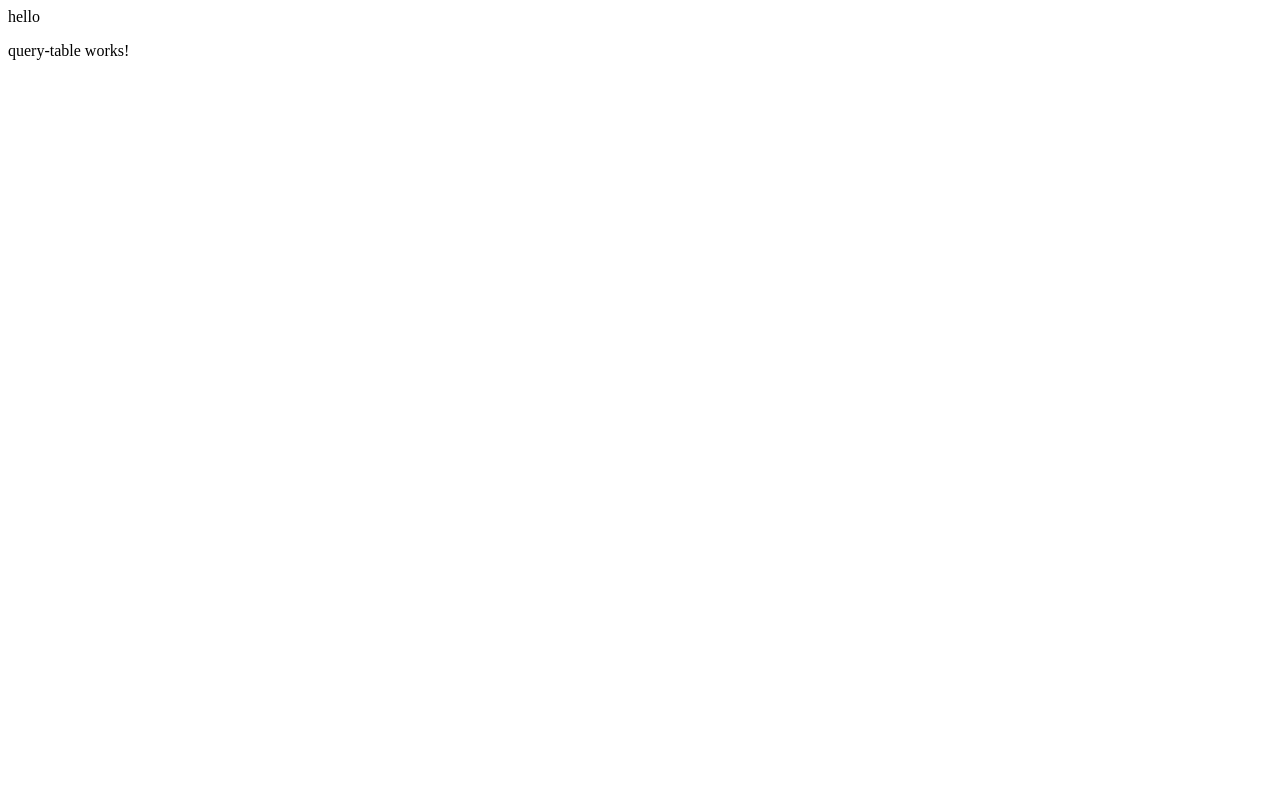
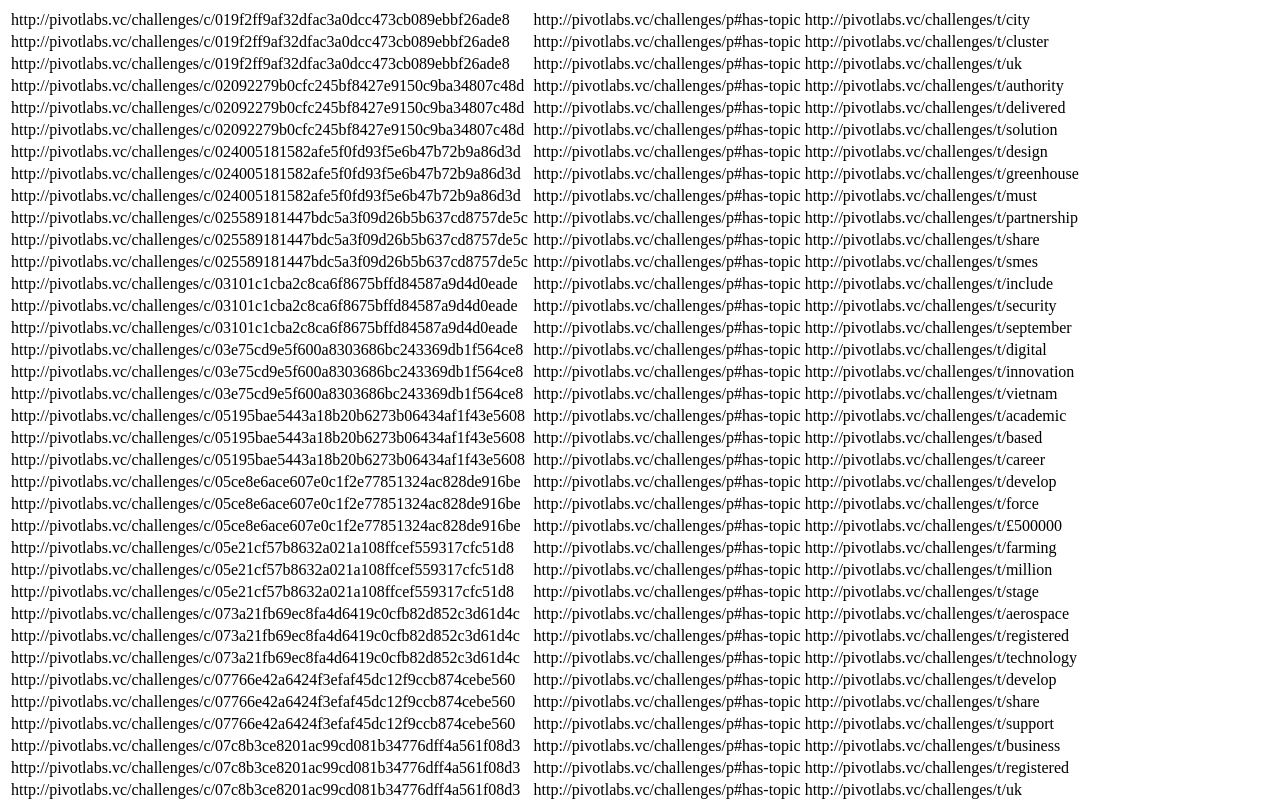
Before and after one commit to cybermaggedon/sparql-sleuth, an Angular app: page / in a window 1280 px wide. Shown: the top 801 px of the page. Built offline with nearby package versions, Linux system fonts and the light colour scheme.

Commit message:
Execute a query, results to simple HTML table

```diff
--- a/src/app/app.component.html
+++ b/src/app/app.component.html
@@ -1,5 +1,3 @@
-<div>
-  hello
-</div>
+
 <query-table>
 </query-table>
--- a/src/app/query-table/query-table.component.html
+++ b/src/app/query-table/query-table.component.html
@@ -1 +1,12 @@
-<p>query-table works!</p>
+
+<section>
+
+  <table>
+    <tr *ngFor="let row of data">
+      <td>{{row[0]}}</td>
+      <td>{{row[1]}}</td>
+      <td>{{row[2]}}</td>
+    </tr>
+  </table>
+
+</section>
--- a/src/app/query-table/query-table.component.ts
+++ b/src/app/query-table/query-table.component.ts
@@ -11,10 +11,18 @@ export class QueryTableComponent implements OnInit {
 
     columns : string[] = [ 's', 'p', 'o' ];
 
+    data : string[][] = [];
+
     constructor(private query : QueryService) {
     }
 
     ngOnInit(): void {
+
+	this.run_query();
+
+    }
+
+    run_query() {
 
 	// http://pivotlabs.vc/challenges/c/019f2ff9af32dfac3a0dcc473cb089ebbf26ade8
 	// https://pivotlabs.vc/challenges/p#has-topic
@@ -23,7 +31,27 @@ export class QueryTableComponent implements OnInit {
 
 //	let res = this.query.query(undefined, undefined, undefined);
 
-	let res = this.query.query(undefined, "http://pivotlabs.vc/challenges/p#has-source", "http://pivotlabs.vc/challenges/s/ktnie", 3);
+/*
+	let res = this.query.query(
+	    undefined, "http://pivotlabs.vc/challenges/p#has-source",
+	    "http://pivotlabs.vc/challenges/s/ktn",
+	    25
+	    );
+	    */
+
+	let res = this.query.query(
+	    undefined, "http://pivotlabs.vc/challenges/p#has-topic",
+	    undefined,
+	    250
+	);
+
+	this.data = [];
+
+	for (let row of res) {
+	    this.data.push([
+		row.s, row.p, row.o.value
+	    ]);
+	}
 
 	console.log(res);
 
--- a/src/app/query.service.ts
+++ b/src/app/query.service.ts
@@ -5,19 +5,16 @@ import { DataTriples, data } from './data';
 type Uri = string;
 
 class Value {
-    constructor(uri : string | undefined, literal : string | undefined) {
-	this.uri = uri;
-	this.literal = literal;
+
+    value : string = "";
+    uri : boolean = false;
+
+    constructor(value : string = "", is_uri : boolean = false) {
+	this.value = value;
+	this.uri = is_uri;
     }
-    is_uri() : boolean { return this.uri != undefined; }
-    is_literal() : boolean { return this.uri != undefined; }
-    value() : string {
-	if (this.uri != undefined) return this.uri;
-	if (this.literal != undefined) return this.literal;
-	return "FIXME: Should not happen";
-    }
-    uri? : string = "";
-    literal? : string = "";
+    is_uri() : boolean { return this.uri; }
+    is_literal() : boolean { return !this.uri; }
 };
 
 class Triple {
@@ -26,7 +23,7 @@ class Triple {
     }
     s : Uri = "";
     p : Uri = "";
-    o : Value = new Value(undefined, "");
+    o : Value = new Value();
 };
 
 @Injectable({
@@ -70,11 +67,11 @@ export class QueryService {
 
 		    if (dim_o.type == "literal") {
 			result.push(new Triple(
-			    it_s, it_p, new Value(dim_o.value, undefined)
+			    it_s, it_p, new Value(dim_o.value, false)
 			));
 		    } else {
 			result.push(new Triple(
-			    it_s, it_p, new Value(undefined, dim_o.value)
+			    it_s, it_p, new Value(dim_o.value, true)
 			));
 		    }
 
```
